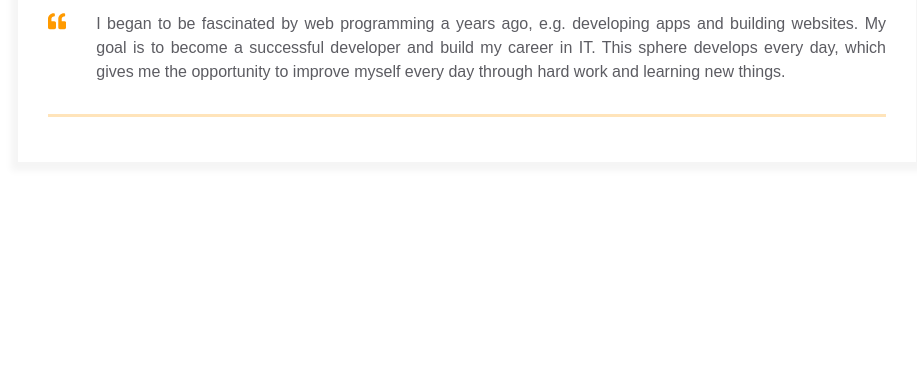
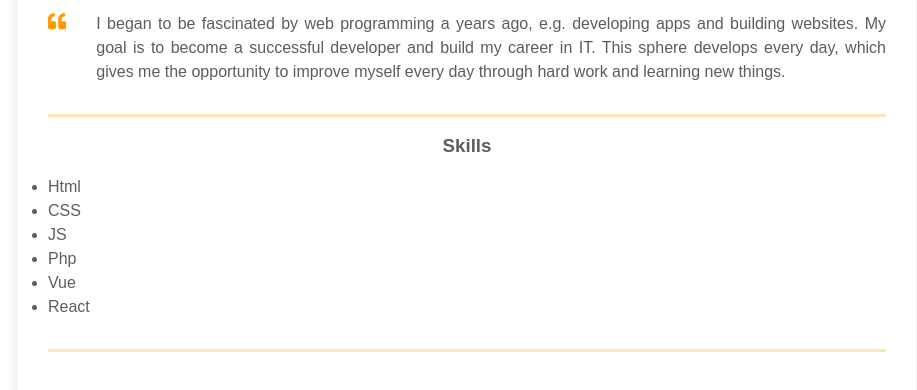
Before and after one commit to Danhalf/homepage, a plain HTML site: page index.html in a window 1280 px wide. Shown: the part 338-728 px from the top of the page, without its empty margins (173-1090 px from the left). Drawn offline with Linux system fonts and the light colour scheme.

Commit message:
add skills-block

```diff
--- a/index.html
+++ b/index.html
@@ -65,6 +65,21 @@
             </div>
           </div>
         </div>
+        <div class="container">
+          <div class="resume__block">
+            <div class="skills">
+              <h3 class="skills__header">Skills</h3>
+              <ul class="skills__text skills-list">
+                <li class="skills-list__item">Html</li>
+                <li class="skills-list__item">CSS</li>
+                <li class="skills-list__item">JS</li>
+                <li class="skills-list__item">Php</li>
+                <li class="skills-list__item">Vue</li>
+                <li class="skills-list__item">React</li>
+              </ul>
+            </div>
+          </div>
+        </div>
       </div>
     </main>
   </body>
```
